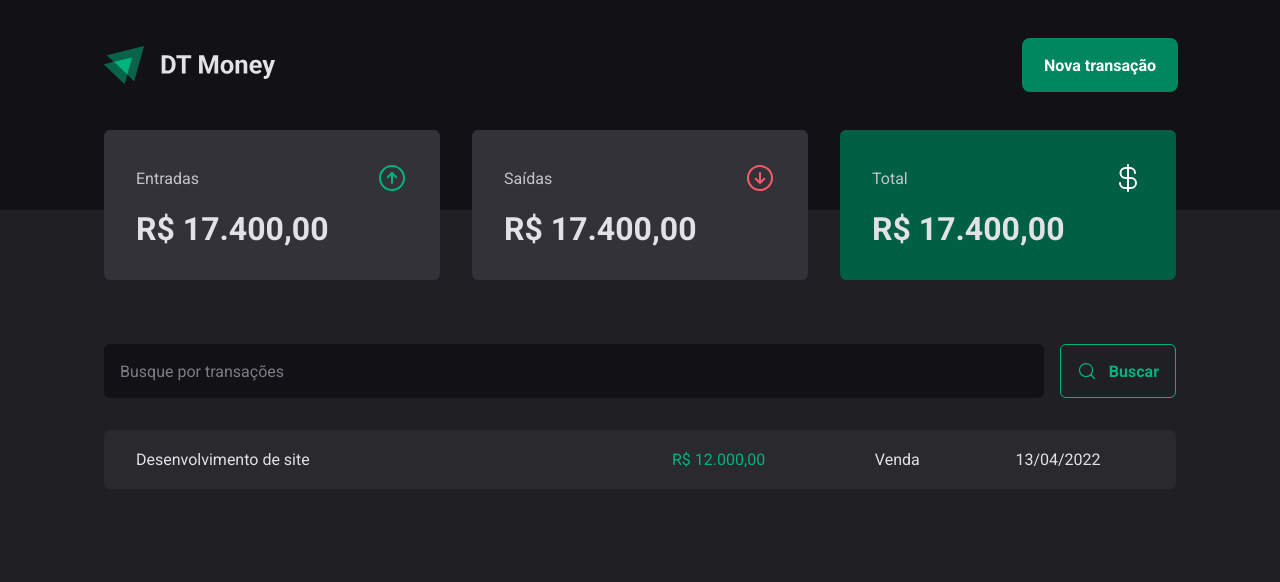
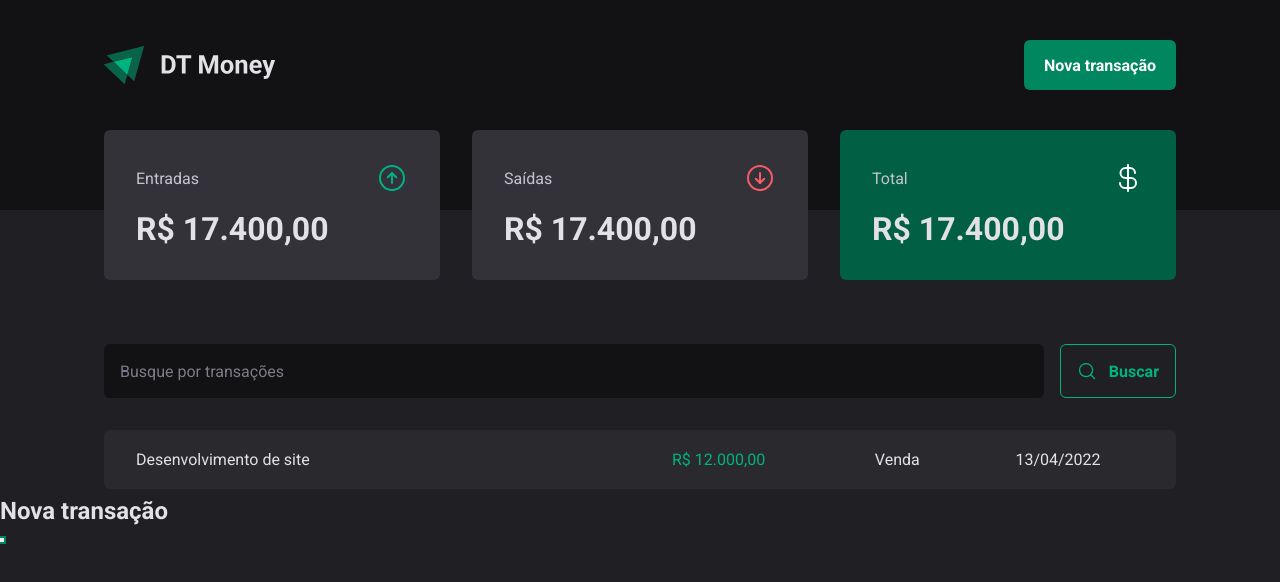
Before and after one commit to murilokuerten92/finance-plan, a React (Vite) app: page / in a window 1280 px wide. Both pictures are taken after a click on the button "Nova transação". Shown: the top 582 px of the page. Built offline with nearby package versions, Linux system fonts and the light colour scheme.

Commit message:
feat: creating modal component

```diff
--- a/package.json
+++ b/package.json
@@ -9,6 +9,7 @@
     "preview": "vite preview"
   },
   "dependencies": {
+    "@radix-ui/react-dialog": "^1.0.3",
     "phosphor-react": "^1.4.1",
     "react": "^18.2.0",
     "react-dom": "^18.2.0",
--- a/src/components/Header/index.tsx
+++ b/src/components/Header/index.tsx
@@ -1,12 +1,27 @@
 import { HeaderContainer, HeaderContent, NewTransactionButton } from "./styles";
 import logoImg from '../../assets/logo.svg'
+import * as Dialog from "@radix-ui/react-dialog";
 
 export function Header() {
     return (
         <HeaderContainer>
             <HeaderContent>
                 <img src={logoImg} alt='logo dt money' />
-                <NewTransactionButton>Nova transação</NewTransactionButton>
+                <Dialog.Root>
+                    <Dialog.Trigger asChild>
+                        <NewTransactionButton>Nova transação</NewTransactionButton>
+                    </Dialog.Trigger>
+
+                    <Dialog.Portal>
+                        <Dialog.Overlay />
+
+                        <Dialog.Content>
+                            <Dialog.Title>Nova transação</Dialog.Title>
+
+                            <Dialog.Close />
+                        </Dialog.Content>
+                    </Dialog.Portal>
+                </Dialog.Root>
             </HeaderContent>
         </HeaderContainer>
     )
--- a/src/components/Header/styles.ts
+++ b/src/components/Header/styles.ts
@@ -1,5 +1,4 @@
 import styled from "styled-components";
-
 
 export const HeaderContainer = styled.header`
   background: ${props => props.theme['gray-900']};
```
Also changed, not shown: 2 other files (tests, documents, lock files or other folders).
